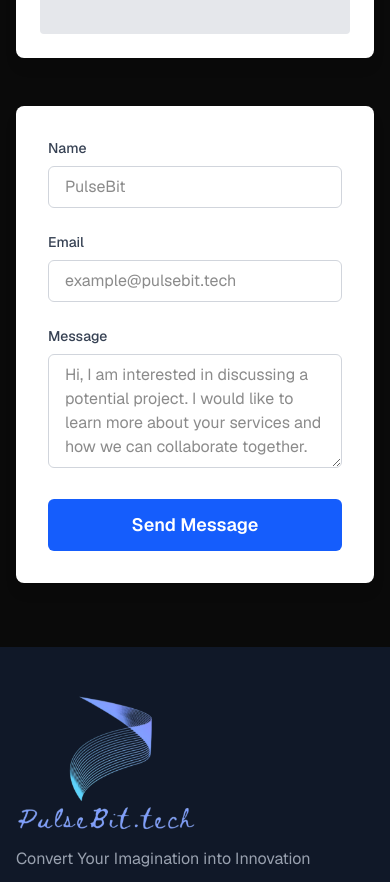
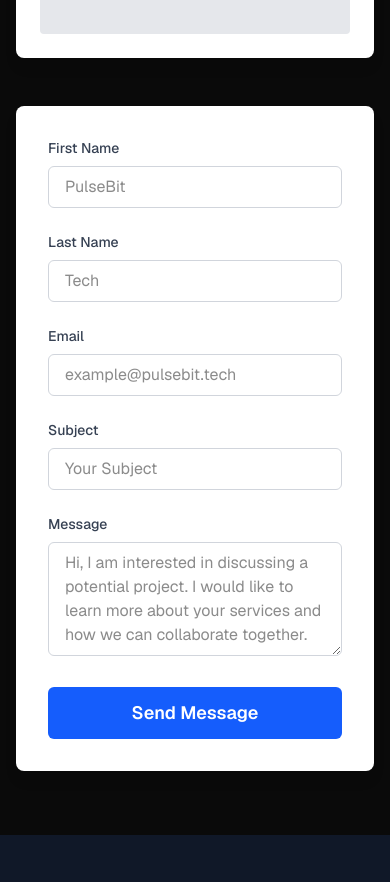
Before and after one commit to pulsebit03/pulsebit, a Next.js app: page / in a window 390 px wide. Shown: the part 6020-6902 px from the top of the page. Built offline with nearby package versions, Linux system fonts and the light colour scheme; grey boxes are pictures that could not be loaded.

Commit message:
Updated some features

```diff
--- a/src/app/contact/page.tsx
+++ b/src/app/contact/page.tsx
@@ -25,7 +25,7 @@
 
       if (response.ok) {
         alert('Message sent successfully!');
-        e.currentTarget.reset();
+        (e.target as HTMLFormElement).reset();
       } else {
         throw new Error('Failed to send message');
       }
--- a/src/components/ContactUs.tsx
+++ b/src/components/ContactUs.tsx
@@ -4,16 +4,40 @@
 
 export default function ContactUs() {
   const [formData, setFormData] = useState({
-    name: '',
+    firstName: '',
+    lastName: '',
     email: '',
+    subject: '',
     message: ''
-    // message: 'Hi, I am interested in discussing a potential project. I would like to learn more about your services and how we can collaborate together.'
   });
 
-  const handleSubmit = (e: React.FormEvent) => {
+  const handleSubmit = async (e: React.FormEvent) => {
     e.preventDefault();
-    // Handle form submission logic here
-    console.log('Form submitted:', formData);
+    try {
+      const response = await fetch('/api/contact', {
+        method: 'POST',
+        headers: {
+          'Content-Type': 'application/json',
+        },
+        body: JSON.stringify(formData),
+      });
+
+      if (response.ok) {
+        alert('Message sent successfully!');
+        setFormData({
+          firstName: '',
+          lastName: '',
+          email: '',
+          subject: '',
+          message: ''
+        });
+      } else {
+        throw new Error('Failed to send message');
+      }
+    } catch (error) {
+      alert('Failed to send message. Please try again later.');
+      console.error('Error:', error);
+    }
   };
 
   const handleChange = (e: React.ChangeEvent<HTMLInputElement | HTMLTextAreaElement>) => {
@@ -71,20 +95,37 @@
 
         <form onSubmit={handleSubmit} className="bg-white dark:bg-gray-800 p-8 rounded-lg shadow-lg fade-trigger delay-300">
           <div className="space-y-6">
+            <div className="grid md:grid-cols-2 gap-6">
               <div>
-              <label htmlFor="name" className="block text-sm font-medium text-gray-700 dark:text-gray-300 mb-2">
-                Name
+                <label htmlFor="firstName" className="block text-sm font-medium text-gray-700 dark:text-gray-300 mb-2">
+                  First Name
                 </label>
                 <input
                   type="text"
-                id="name"
-                name="name"
+                  id="firstName"
+                  name="firstName"
                   placeholder='PulseBit'
-                value={formData.name}
+                  value={formData.firstName}
                   onChange={handleChange}
                   className="w-full px-4 py-2 border border-gray-300 dark:border-gray-600 rounded-md focus:ring-2 focus:ring-blue-500 focus:border-transparent dark:bg-gray-700 dark:text-white"
                   required
                 />
+              </div>
+              <div>
+                <label htmlFor="lastName" className="block text-sm font-medium text-gray-700 dark:text-gray-300 mb-2">
+                  Last Name
+                </label>
+                <input
+                  type="text"
+                  id="lastName"
+                  name="lastName"
+                  placeholder='Tech'
+                  value={formData.lastName}
+                  onChange={handleChange}
+                  className="w-full px-4 py-2 border border-gray-300 dark:border-gray-600 rounded-md focus:ring-2 focus:ring-blue-500 focus:border-transparent dark:bg-gray-700 dark:text-white"
+                  required
+                />
+              </div>
             </div>
 
             <div>
@@ -97,6 +138,22 @@
                 placeholder='example@pulsebit.tech'
                 name="email"
                 value={formData.email}
+                onChange={handleChange}
+                className="w-full px-4 py-2 border border-gray-300 dark:border-gray-600 rounded-md focus:ring-2 focus:ring-blue-500 focus:border-transparent dark:bg-gray-700 dark:text-white"
+                required
+              />
+            </div>
+
+            <div>
+              <label htmlFor="subject" className="block text-sm font-medium text-gray-700 dark:text-gray-300 mb-2">
+                Subject
+              </label>
+              <input
+                type="text"
+                id="subject"
+                name="subject"
+                placeholder='Your Subject'
+                value={formData.subject}
                 onChange={handleChange}
                 className="w-full px-4 py-2 border border-gray-300 dark:border-gray-600 rounded-md focus:ring-2 focus:ring-blue-500 focus:border-transparent dark:bg-gray-700 dark:text-white"
                 required
```
Lines whose indentation alone changed are shown as unchanged.
